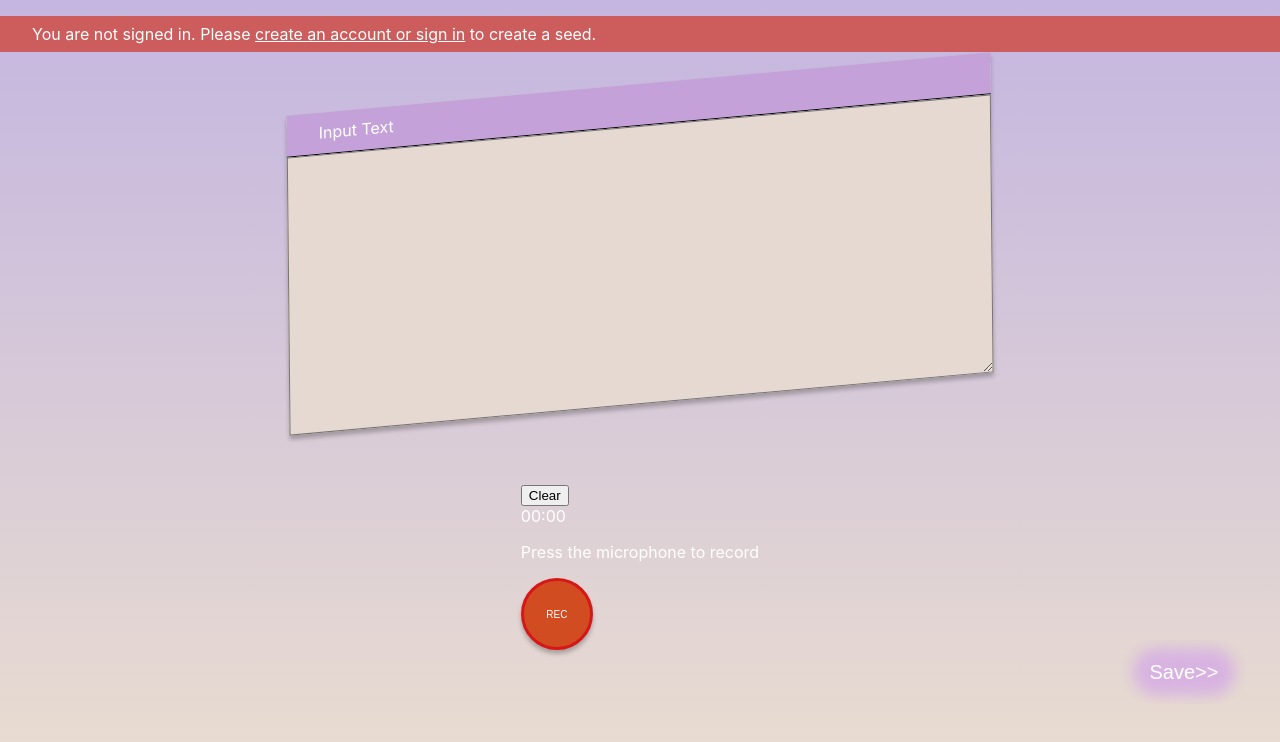
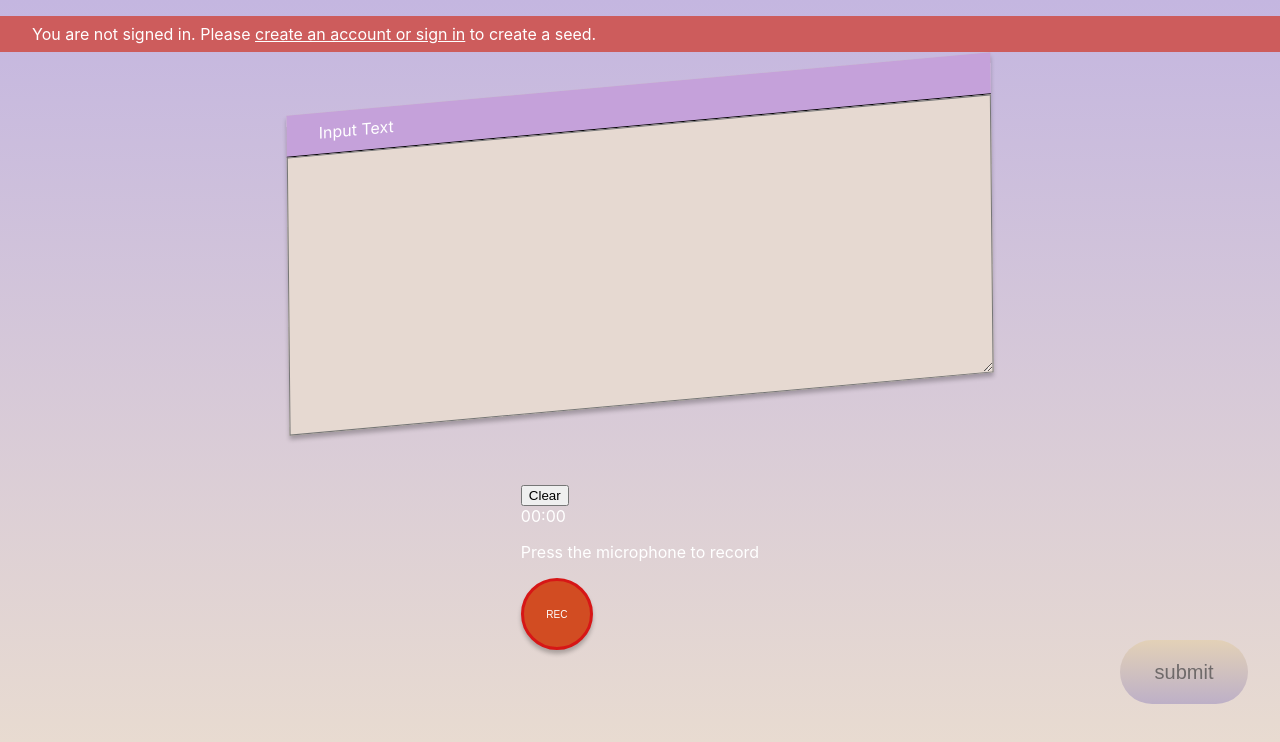
Before and after one commit to tanvibhakta/sultana-fieldness, a React (Create React App) app: page /bubble-input in a window 1280 px wide. Shown: the top 742 px of the page. Built offline with nearby package versions, Linux system fonts and the light colour scheme.

Commit message:
Add disabled state to submit button

```diff
--- a/src/pages/BubbleInput.jsx
+++ b/src/pages/BubbleInput.jsx
@@ -109,10 +109,11 @@ export const BubbleInput = () => {
         />
         {/* TODO: Obtain location here */}
         <input
-          className="bubble_input-submit"
+          className={`bubble_input-submit ${
+            (!seed || !seed.media[0]) && "disabled"
+          }`}
           type="submit"
-          value="Save>>"
-          style={{ background: `url(${save})`, backgroundPosition: "center" }}
+          value="submit"
         />
       </form>
     </div>
--- a/src/pages/css/bubbleinput.css
+++ b/src/pages/css/bubbleinput.css
@@ -59,7 +59,6 @@
 
   font-size: 1.25rem;
   font-weight: 500;
-  color: white;
 
   align-self: flex-end;
   border-radius: 38px;
@@ -67,6 +66,14 @@
 
   position: absolute;
   bottom: 6rem;
+
+  background: linear-gradient(180deg, #fdead1 0%, #d1c4db 100%);
+  color: white;
+}
+
+.bubble_input-submit.disabled {
+  background: linear-gradient(180deg, #e3d1b7 0%, #bdb0c7 100%);
+  color: #6f6a6a;
 }
 
 .mushroom_net {
```
